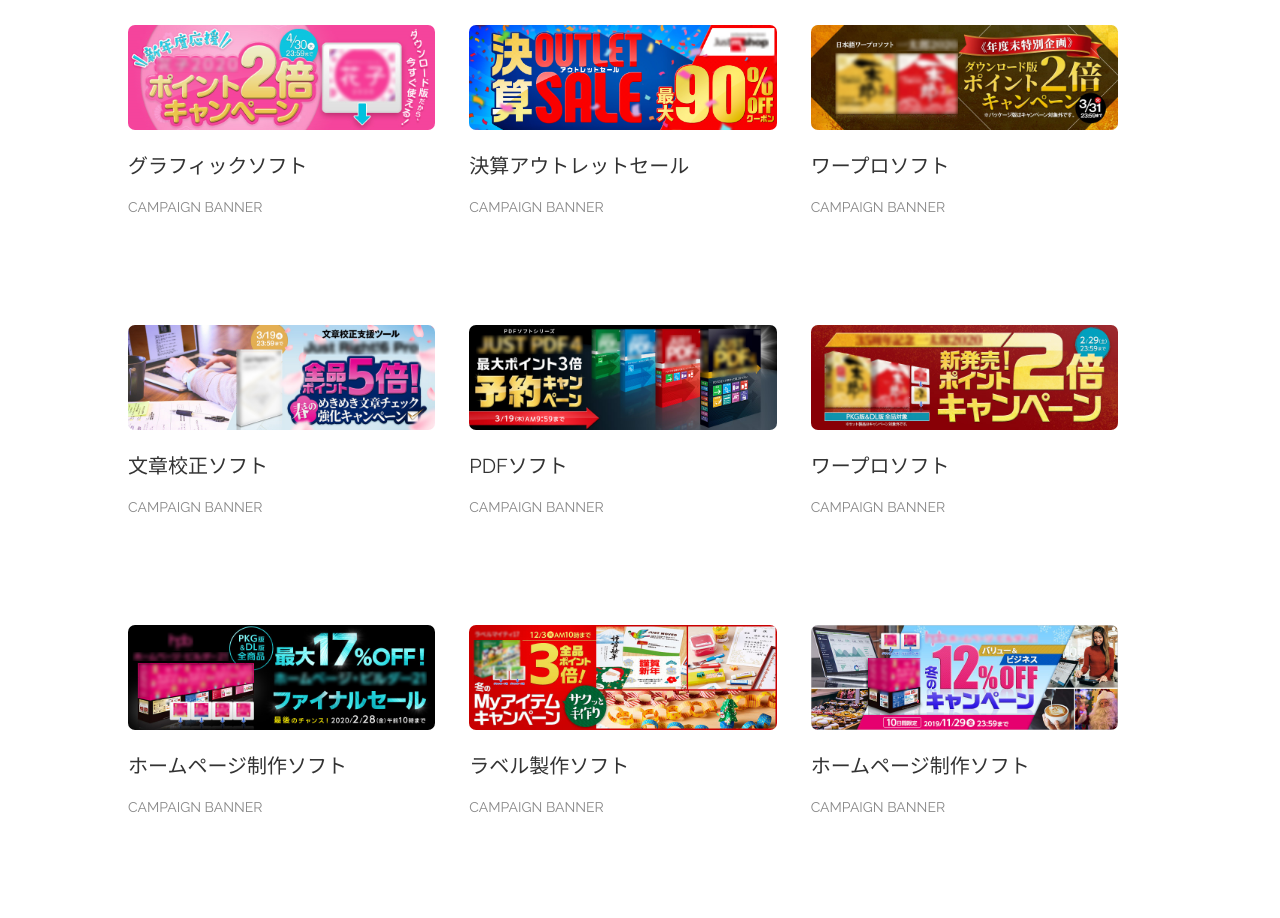
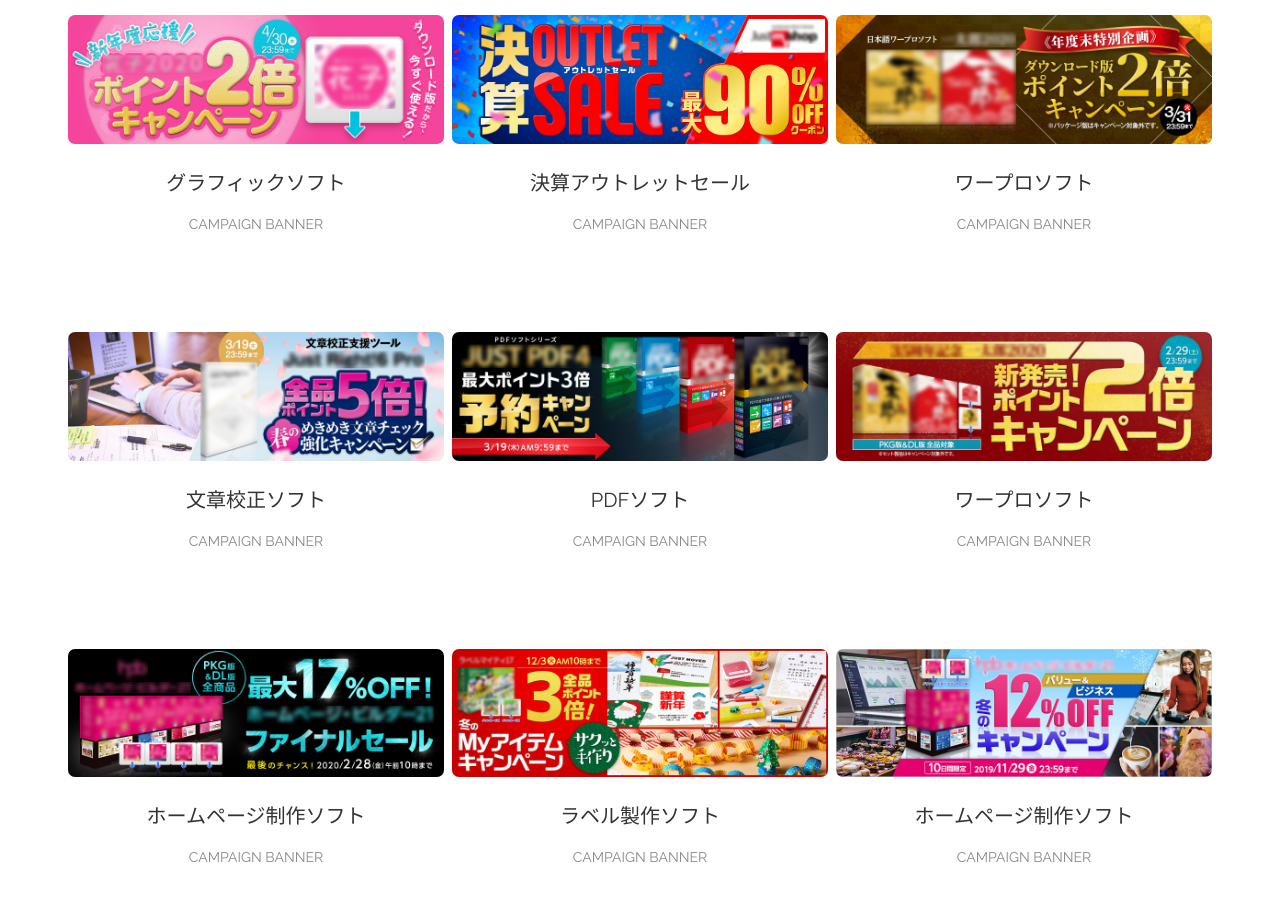
Before and after one commit to ki0214/portfolio, a plain HTML site: page index.html in a window 1280 px wide. Shown: the part 820-1738 px from the top of the page. Drawn offline with nearby package versions, Linux system fonts and the light colour scheme.

Commit message:
tataki
works

```diff
--- a/css/style.css
+++ b/css/style.css
@@ -141,19 +141,18 @@ body {
 
 
 .works {
-	padding: 80px 0px;
+	padding: 80px 0;
 	background-color: #fff;
 	color: #333;
 }
 .works-wrapper {
 	display: table;
-	width: 80%;
-	margin: 60px auto 0;
+	width: 90%;
+	margin: 50px auto 0;
 	table-layout: fixed;
 }
 .work-box {
 	display: table-cell;
-	margin: 0 20px;
 }
 .work-link {
 	text-decoration: none;
@@ -162,19 +161,16 @@ body {
 	opacity: 0.8;
 }
 .work-image {
-	display: block;
-	width: 90%;
+	width: 98%;
+	max-width: 540px;
+
 	border-radius: 7px;
 }
 .work-title {
-	display: block;
-	text-align: left;
 	color: #333;
 	font-size: 2rem;
 }
 .work-text {
-	display: block;
-	text-align: left;
 	margin-bottom: 50px;
 	color: #888;
 }
--- a/index.html
+++ b/index.html
@@ -6,6 +6,7 @@
 	<title>K.I'S PORTFOLIO</title>
 	<link href="https://fonts.googleapis.com/css2?family=Raleway:wght@400;700&display=swap" rel="stylesheet">
 	<link rel="stylesheet" href="https://use.fontawesome.com/releases/v5.1.0/css/all.css" integrity="sha384-lKuwvrZot6UHsBSfcMvOkWwlCMgc0TaWr+30HWe3a4ltaBwTZhyTEggF5tJv8tbt" crossorigin="anonymous">
+	<link href="https://cdnjs.cloudflare.com/ajax/libs/lightbox2/2.7.1/css/lightbox.css" rel="stylesheet">
 	<link rel="stylesheet" href="css/normalize.css">
 	<link rel="stylesheet" href="css/style.css">
 </head>
@@ -23,21 +24,21 @@
 		<h2 class="heading">WORKS</h2>
 		<div class="works-wrapper">
 			<div class="work-box">
-				<a class="work-link" href="#">
+				<a class="work-link" href="images/bnr_200430hn.jpg" data-lightbox="works" data-title="グラフィックソフト キャンペーンバナー">
 					<img class="work-image" src="images/bnr_200430hn.jpg" alt="グラフィックソフト">
 					<p class="work-title">グラフィックソフト</p>
 				</a>
 				<p class="work-text">CAMPAIGN BANNER</p>
 			</div>
 			<div class="work-box">
-				<a class="work-link" href="#">
+				<a class="work-link" href="images/bnr_200331os.jpg" data-lightbox="works" data-title="決算アウトレットセールバナー">
 					<img class="work-image" src="images/bnr_200331os.jpg" alt="決算アウトレットセール">
 					<p class="work-title">決算アウトレットセール</p>
 				</a>
 				<p class="work-text">CAMPAIGN BANNER</p>
 			</div>
 			<div class="work-box">
-				<a class="work-link" href="#">
+				<a class="work-link" href="images/bnr_200331tr.jpg" data-lightbox="works" data-title="ワープロソフト キャンペーンバナー">
 					<img class="work-image" src="images/bnr_200331tr.jpg" alt="ワープロソフト">
 					<p class="work-title">ワープロソフト</p>
 				</a>
@@ -46,21 +47,21 @@
 		</div>
 		<div class="works-wrapper">
 			<div class="work-box">
-				<a class="work-link" href="#">
+				<a class="work-link" href="images/bnr_200319jr.jpg" data-lightbox="works" data-title="文章校正ソフト キャンペーンバナー">
 					<img class="work-image" src="images/bnr_200319jr.jpg" alt="文章校正ソフト">
 					<p class="work-title">文章校正ソフト</p>
 				</a>
 				<p class="work-text">CAMPAIGN BANNER</p>
 			</div>
 			<div class="work-box">
-				<a class="work-link" href="#">
+				<a class="work-link" href="images/bnr_200319jp.jpg" data-lightbox="works" data-title="PDFソフト キャンペーンバナー">
 					<img class="work-image" src="images/bnr_200319jp.jpg" alt="PDFソフト">
 					<p class="work-title">PDFソフト</p>
 				</a>
 				<p class="work-text">CAMPAIGN BANNER</p>
 			</div>
 			<div class="work-box">
-				<a class="work-link" href="#">
+				<a class="work-link" href="images/bnr_200229tr.jpg" data-lightbox="works" data-title="ワープロソフト キャンペーンバナー">
 					<img class="work-image" src="images/bnr_200229tr.jpg" alt="ワープロソフト">
 					<p class="work-title">ワープロソフト</p>
 				</a>
@@ -69,21 +70,21 @@
 		</div>
 		<div class="works-wrapper">
 			<div class="work-box">
-				<a class="work-link" href="#">
+				<a class="work-link" href="images/bnr_200228hp.jpg" data-lightbox="works" data-title="ホームページ制作ソフト キャンペーンバナー">
 					<img class="work-image" src="images/bnr_200228hp.jpg" alt="ホームページ制作ソフト">
 					<p class="work-title">ホームページ制作ソフト</p>
 				</a>
 				<p class="work-text">CAMPAIGN BANNER</p>
 			</div>
 			<div class="work-box">
-				<a class="work-link" href="#">
+				<a class="work-link" href="images/bnr_191203lm.jpg" data-lightbox="works" data-title="ラベル製作ソフト キャンペーンバナー">
 					<img class="work-image" src="images/bnr_191203lm.jpg" alt="ラベル製作ソフト">
 					<p class="work-title">ラベル製作ソフト</p>
 				</a>
 				<p class="work-text">CAMPAIGN BANNER</p>
 			</div>
 			<div class="work-box">
-				<a class="work-link" href="#">
+				<a class="work-link" href="images/bnr_191129hp.jpg" data-lightbox="works" data-title="ホームページ制作ソフト キャンペーンバナー">
 					<img class="work-image" src="images/bnr_191129hp.jpg" alt="ホームページ制作ソフト">
 					<p class="work-title">ホームページ制作ソフト</p>
 				</a>
@@ -145,5 +146,6 @@
 		Ⓒ 2020 K.I
 	</footer>
 	<script src="lib/placeholders.min.js"></script>
-</body>
+	<script src="https://code.jquery.com/jquery-1.12.4.min.js" type="text/javascript"></script>
+	<script src="https://cdnjs.cloudflare.com/ajax/libs/lightbox2/2.7.1/js/lightbox.min.js" type="text/javascript"></script></body>
 </html>
```
